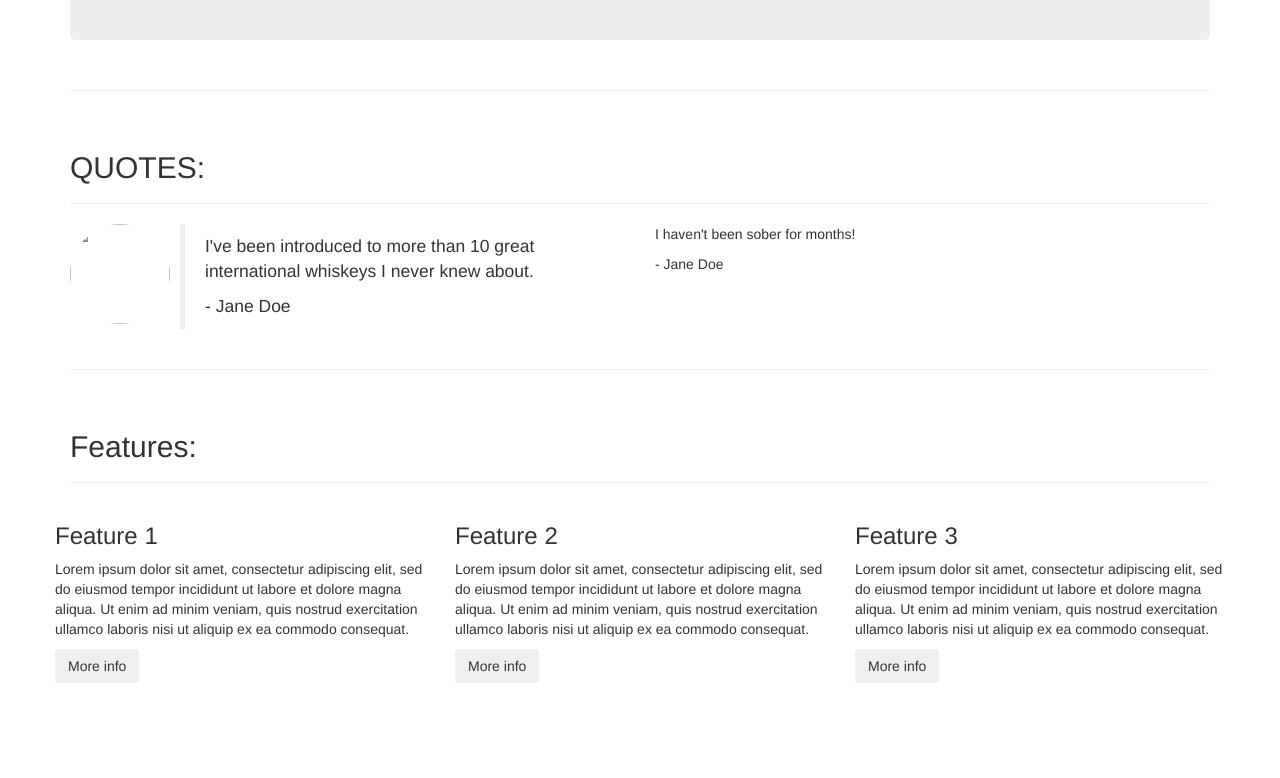
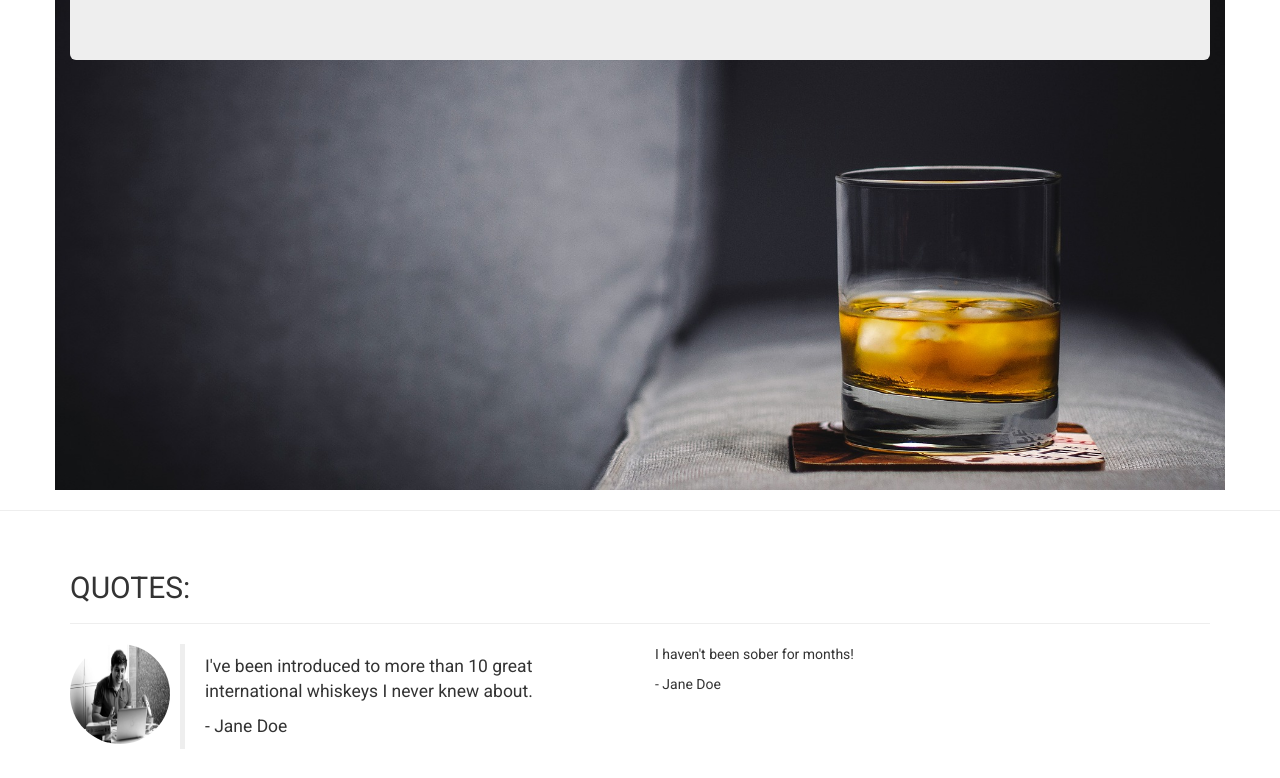
Before and after one commit to agatamalucha/HTML-Test, a plain HTML site: page new_bootstrap.html in a window 1280 px wide. Shown: the part 402-1180 px from the top of the page. Before the commit the page ends 1095 px from the top, so only its background shows below. Drawn offline with nearby package versions, Linux system fonts and the light colour scheme.

Commit message:
background image

```diff
--- a/new_bootstrap.html
+++ b/new_bootstrap.html
@@ -6,6 +6,8 @@
     <meta name="viewport" content="width=device-width, initial-scale=1.0">
     <title>Whiskey Drop | Taste a new whiskey every month</title>
     <link rel="stylesheet" href="https://maxcdn.bootstrapcdn.com/bootstrap/3.3.7/css/bootstrap.min.css">
+    <link href="https://fonts.googleapis.com/css?family=Roboto:400,700" rel="stylesheet"> "
+    <link rel= "stylesheet" href= "static/css/style.css">
 </head>
 
 <body>
@@ -26,7 +28,7 @@
             </div>
         </div>
     </nav>
-    <article class="container">
+    <div class="container callout-container">
         <!-- Callout -->
         <div class="row">
             <div class="col-xs-12">
@@ -38,7 +40,10 @@
        </div>
          </div>
         <!-- /.callout -->
+    </div>
+
         <hr>
+     <div class="container quotes-container">
 
         <!-- Quotes -->
         <section class="quotes">
@@ -81,7 +86,11 @@
             </div>
         </section>
         <!-- /.quotes -->
+
+        </div>
+
         <hr>
+        <div class= "container features-container">
 
         <!-- Features -->
         <section class="features">
@@ -127,8 +136,8 @@
             </div>
         </section>
         <!-- /.features -->
-    </article>
-
+    </div>
+     </div>
 
 
     <!-- Modal -->
--- /dev/null
+++ b/static/css/style.css
@@ -0,0 +1,25 @@
+body {
+	font-family: 'Roboto', sans-serif;;
+}
+
+
+/*container*/
+.callout-container {
+
+height: 100vh;
+  background: url("../images/whiskey-background.jpg") no-repeat center center fixed;
+  -webkit-background-size: cover;
+  -moz-background-size: cover;
+  -o-background-size: cover;
+  background-size: cover;
+}
+
+.quotes-container {
+
+
+}
+
+.features-container {
+
+
+}
```
Also changed, not shown: static/images/image1.jpg (added), static/images/whiskey-background.jpg (added).
